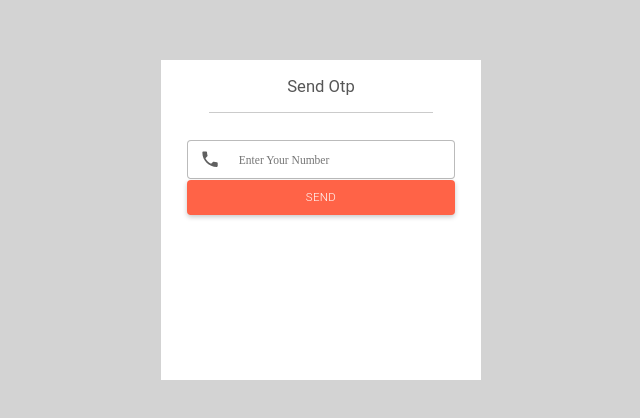
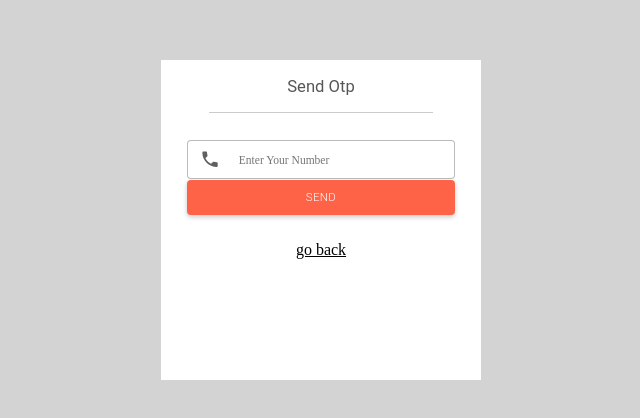
Before and after one commit to geetam-das-binani/mern-frontend1, a React (Vite) app: page /otp/login in a window 1280 px wide. Shown: the part 180-598 px from the top of the page, without its empty margins (319-959 px from the left). Built offline with nearby package versions, Linux system fonts and the light colour scheme; no server answers.

Commit message:
add link in otp page

```diff
--- a/src/component/User/ForgotPassword.css
+++ b/src/component/User/ForgotPassword.css
@@ -76,13 +76,27 @@
   display: grid;
   place-items: center;
 }
-.forgot__password__btn:disabled{
+.forgot__password__btn:disabled {
   background: #e7e8e9;
   color: #9fa3a9;
   cursor: not-allowed;
 }
 .forgot__password__btn:hover {
   background: rgb(170, 66, 46);
+}
+.forgot__password__box > a {
+  text-decoration: none;
+  font: bold;
+  color: black;
+  transition: all 0.5s;
+  display: flex;
+  justify-content: center;
+  width: 100%;
+  max-width: 100%;
+  text-decoration: underline;
+}
+.forgot__password__box > a:hover {
+  color: tomato;
 }
 
 @media screen and (max-width: 600px) {
--- a/src/component/User/OtpLogin.jsx
+++ b/src/component/User/OtpLogin.jsx
@@ -12,7 +12,7 @@ import {
 } from "../../Slices/loginOtpSlice";
 import { loadUser, loginOtp, verifyOtp } from "../../actions/userActions";
 import DialpadIcon from "@mui/icons-material/Dialpad";
-import { useNavigate } from "react-router-dom";
+import { Link, useNavigate } from "react-router-dom";
 import { Button } from "@mui/material";
 import ButtonLoader from "../layout/loader/ButtonLoader";
 export default function otpLogin() {
@@ -21,7 +21,7 @@ export default function otpLogin() {
     (state) => state.otp
   );
   const { isAuthenticatedUser } = useSelector((state) => state.user);
-  const [disabled,setDisabled]=useState(false)
+  const [disabled, setDisabled] = useState(false);
   const dispatch = useDispatch();
   const [phoneNumber, setPhoneNumber] = useState("");
   const [otp, setOtp] = useState("");
@@ -30,46 +30,42 @@ export default function otpLogin() {
     e.preventDefault();
 
     loginOtp(dispatch, phoneNumber);
-    setDisabled(true)
+    setDisabled(true);
   };
   const handleVerifyOtp = (e) => {
     e.preventDefault();
-    verifyOtp(dispatch,otp);
-    setDisabled(true)
+    verifyOtp(dispatch, otp);
+    setDisabled(true);
   };
-
-
 
   useEffect(() => {
     if (error) {
       toast.error(error, { theme: "dark" });
       dispatch(clearOtpFail());
-      setDisabled(false)
+      setDisabled(false);
     }
     if (isSended) {
       toast.success("Otp Send Successfully", { theme: "dark" });
       dispatch(resetOtpSuccess());
       setSwitchView(true);
-      setDisabled(false)
+      setDisabled(false);
     }
     if (isVerified) {
       dispatch(resetOtpVerifySuccess());
-      loadUser(dispatch)
-      setDisabled(false)
-
+      loadUser(dispatch);
+      setDisabled(false);
     }
     if (verifyError) {
       toast.error(verifyError, { theme: "dark" });
       dispatch(clearOtpVerifYError());
-      setSwitchView(true)
-      setDisabled(false)
+      setSwitchView(true);
+      setDisabled(false);
     }
-    if(isAuthenticatedUser){
-      toast.success('Login Successfully',{theme:'dark'})
-      navigate('/account')
+    if (isAuthenticatedUser) {
+      toast.success("Login Successfully", { theme: "dark" });
+      navigate("/account");
     }
-
-  }, [dispatch, isSended, error, isVerified, verifyError,isAuthenticatedUser]);
+  }, [dispatch, isSended, error, isVerified, verifyError, isAuthenticatedUser]);
 
   return (
     <Fragment>
@@ -91,11 +87,9 @@ export default function otpLogin() {
                     value={phoneNumber}
                     onChange={({ target }) => setPhoneNumber(target.value)}
                   />
-
                 </div>
 
-
-                  <Button
+                <Button
                   id="create__product__btn"
                   type="submit"
                   disabled={disabled}
@@ -103,6 +97,7 @@ export default function otpLogin() {
                   {disabled ? <ButtonLoader /> : "Send"}
                 </Button>
               </form>
+              <Link to="/login"> go back </Link>
             </div>
           </div>
         </Fragment>
@@ -127,18 +122,15 @@ export default function otpLogin() {
                     value={otp}
                     onChange={({ target }) => setOtp(target.value)}
                   />
-
                 </div>
 
-
-                  <Button
+                <Button
                   id="create__product__btn"
                   type="submit"
                   disabled={disabled}
                 >
                   {disabled ? <ButtonLoader /> : "Send"}
                 </Button>
-
               </form>
             </div>
           </div>
```
